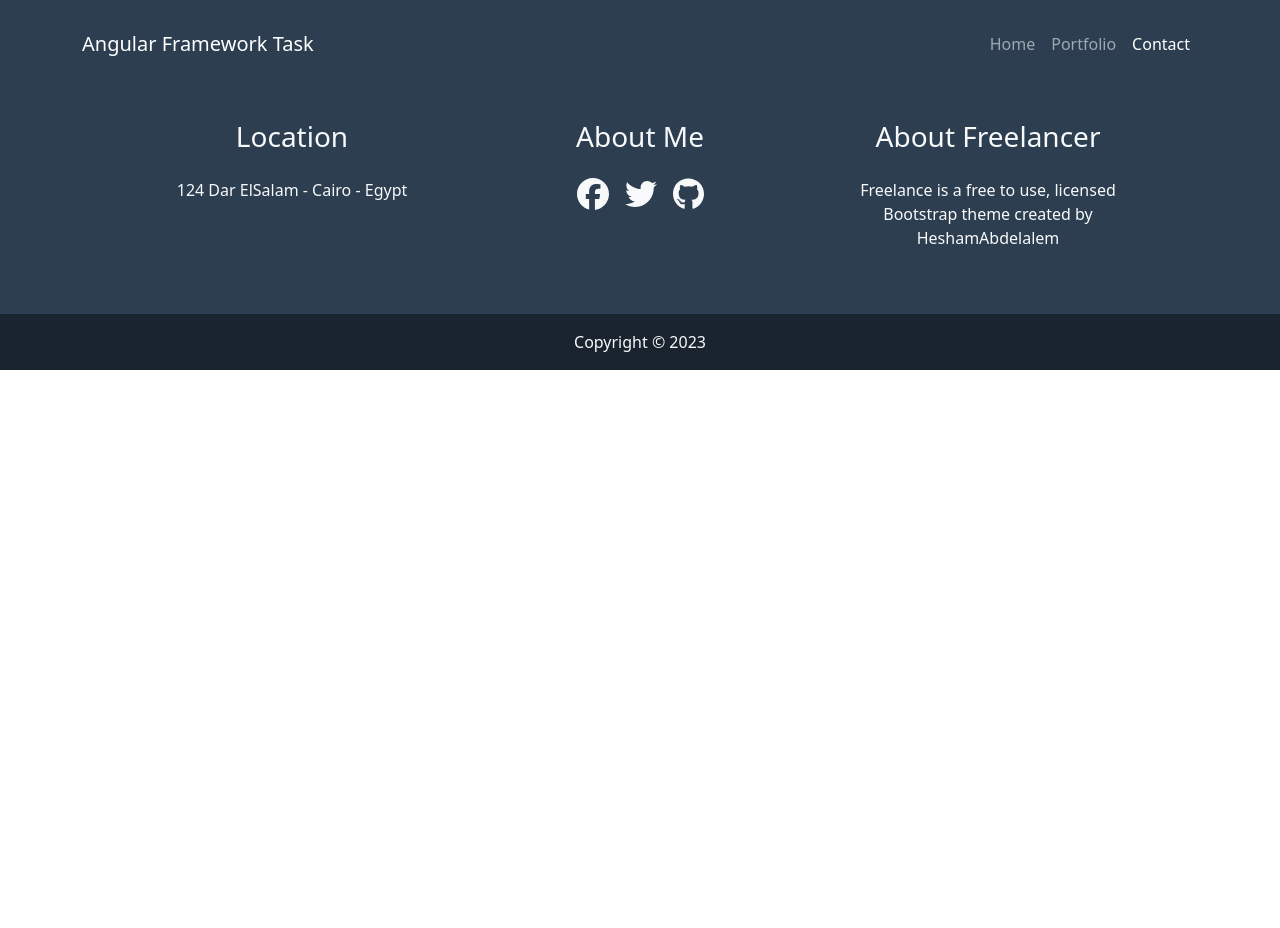
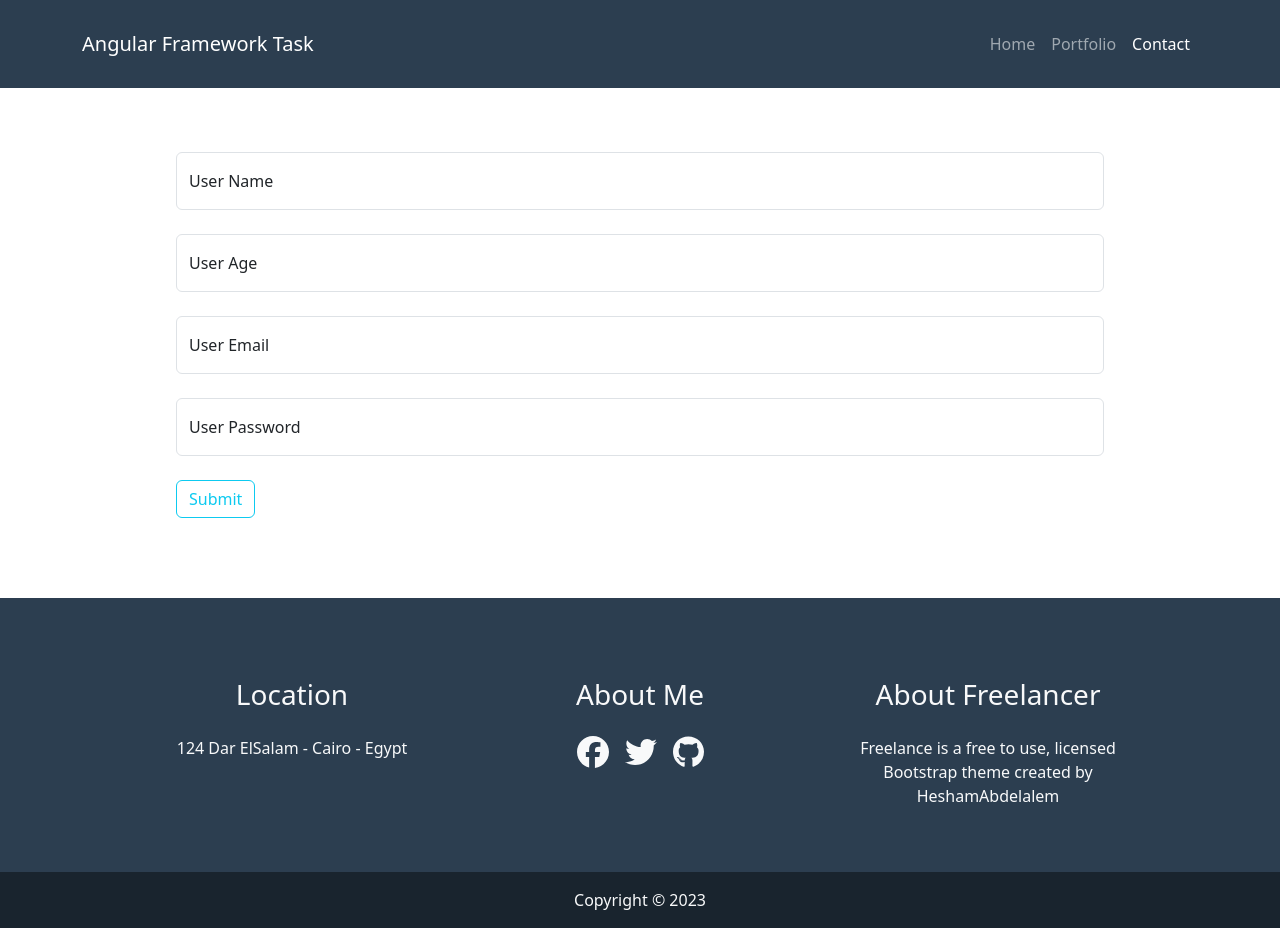
Before and after one commit to HeshamAbdelalem/route-angular-task, an Angular app: page /contact in a window 1280 px wide. Before the commit the page ends 800 px from the top, so only its background shows below. Built offline with nearby package versions, Linux system fonts and the light colour scheme.

Commit message:
adds contact component

```diff
--- a/angular.json
+++ b/angular.json
@@ -86,5 +86,8 @@
         }
       }
     }
+  },
+  "cli": {
+    "analytics": false
   }
 }
--- a/src/app/contact/contact.component.css
+++ b/src/app/contact/contact.component.css
@@ -0,0 +1,4 @@
+.form-container {
+  margin-top: 5rem;
+  margin-bottom: 5rem;
+}
--- a/src/app/contact/contact.component.html
+++ b/src/app/contact/contact.component.html
@@ -1 +1,34 @@
-<p>contact works!</p>
+<div class="mt-5 h-75">s</div>
+<div class="form-container w-75 mx-auto">
+  <div class="form-floating mx-sm-3 mb-4">
+    <input
+      type="text"
+      class="form-control"
+      id="floatingInput"
+      placeholder="more@example.com"
+    />
+    <label for="floatingInput">User Name</label>
+  </div>
+
+  <div class="form-floating mx-sm-3 mb-4">
+    <input type="text" class="form-control" id="userAge" placeholder="***" />
+    <label for="userAge">User Age</label>
+  </div>
+
+  <div class="form-floating mx-sm-3 mb-4">
+    <input type="email" class="form-control" id="userEmail" placeholder="***" />
+    <label for="userEmail">User Email</label>
+  </div>
+
+  <div class="form-floating mx-sm-3 mb-4">
+    <input
+      type="password"
+      class="form-control"
+      id="userPassword"
+      placeholder="***"
+    />
+    <label for="userPassword">User Password</label>
+  </div>
+
+  <button class="btn btn-outline-info ms-3">Submit</button>
+</div>
--- a/src/app/portfolio/portfolio.component.css
+++ b/src/app/portfolio/portfolio.component.css
@@ -24,9 +24,10 @@ img {
   left: 0;
   width: 100%;
   height: 100%;
-  background-color: #55b62eaf;
+  background-color: #1abc9cd2;
   opacity: 0;
-  transition: all 1s ease-in-out;
+  transition: all 0.5s ease-in-out;
+  font-size: 3rem;
 }
 
 .image-layer:hover {
--- a/src/app/portfolio/portfolio.component.html
+++ b/src/app/portfolio/portfolio.component.html
@@ -10,63 +10,104 @@
 
   <!-- ! images  container  -->
 
-  <!-- <div class="row my-4 g-4">
-    <div class="col-md-4 my-2 p-0">
-      <img
-        src="../../assets/poert1.png"
-        alt=""
-        class="rounded rounded-2 w-100"
-      />
+  <div class="row g-5">
+    <div class="col-lg-3 col-md-4 overflow-hidden">
+      <div class="image-container overflow-hidden bg-dark rounded rounded-3">
+        <img src="../../assets/poert1.png" alt="" />
         <div
-        class="layer rounded rounded-2 d-flex justify-content-center align-items-center"
+          class="image-layer d-flex justify-content-center align-items-center text-light"
         >
-        <p>anything</p>
+          <p><i class="fa-solid fa-plus"></i></p>
+        </div>
       </div>
     </div>
 
-    <div class="col-md-4 my-2 p-0">
-      <img
-        src="../../assets/port2.png"
-        alt=""
-        class="rounded rounded-2 w-100"
-      />
+    <div class="col-lg-3 col-md-4 overflow-hidden">
+      <div class="image-container overflow-hidden bg-dark rounded rounded-3">
+        <img src="../../assets/port2.png" alt="" />
         <div
-        class="layer rounded rounded-2 d-flex justify-content-center align-items-center"
+          class="image-layer d-flex justify-content-center align-items-center text-light"
         >
-        <p>anything</p>
+          <p><i class="fa-solid fa-plus"></i></p>
+        </div>
       </div>
     </div>
 
-    <div class="col-md-4 my-2 p-2 p-0">
-      <img
-        src="../../assets/port3.png"
-        alt=""
-        class="rounded rounded-2 w-100"
-      />
+    <div class="col-lg-3 col-md-4 overflow-hidden">
+      <div class="image-container overflow-hidden bg-dark rounded rounded-3">
+        <img src="../../assets/port3.png" alt="" />
         <div
-        class="layer p-2 rounded rounded-2 d-flex justify-content-center align-items-center"
+          class="image-layer d-flex justify-content-center align-items-center text-light"
         >
-        <p>anything</p>
+          <p><i class="fa-solid fa-plus"></i></p>
         </div>
       </div>
-    <div class="col-md-4 my-3">
-      <img src="../../assets/poert1.png" alt="" class="rounded rounded-2" />
     </div>
 
-    <div class="col-md-4 my-3">
-      <img src="../../assets/port2.png" alt="" class="rounded rounded-2" />
+    <div class="col-lg-3 col-md-4 overflow-hidden">
+      <div class="image-container overflow-hidden bg-dark rounded rounded-3">
+        <img src="../../assets/poert1.png" alt="" />
+        <div
+          class="image-layer d-flex justify-content-center align-items-center text-light"
+        >
+          <p><i class="fa-solid fa-plus"></i></p>
         </div>
-    <div class="col-md-4 my-3">
-      <img src="../../assets/port3.png" alt="" class="rounded rounded-2" />
       </div>
-  </div> -->
+    </div>
 
-  <div class="row g-5">
-    <div class="col-md-6 overflow-hidden">
-      <div class="image-container bg-dark">
+    <div class="col-lg-3 col-md-4 overflow-hidden">
+      <div class="image-container overflow-hidden bg-dark rounded rounded-3">
+        <img src="../../assets/port2.png" alt="" />
+        <div
+          class="image-layer d-flex justify-content-center align-items-center text-light"
+        >
+          <p><i class="fa-solid fa-plus"></i></p>
+        </div>
+      </div>
+    </div>
+
+    <div class="col-lg-3 col-md-4 overflow-hidden">
+      <div class="image-container overflow-hidden bg-dark rounded rounded-3">
+        <img src="../../assets/port3.png" alt="" />
+        <div
+          class="image-layer d-flex justify-content-center align-items-center text-light"
+        >
+          <p><i class="fa-solid fa-plus"></i></p>
+        </div>
+      </div>
+    </div>
+
+    <div class="col-lg-3 col-md-4 overflow-hidden">
+      <div class="image-container overflow-hidden bg-dark rounded rounded-3">
         <img src="../../assets/poert1.png" alt="" />
-        <div class="image-layer"><p>anytext</p></div>
+        <div
+          class="image-layer d-flex justify-content-center align-items-center text-light"
+        >
+          <p><i class="fa-solid fa-plus"></i></p>
+        </div>
+      </div>
+    </div>
+
+    <div class="col-lg-3 col-md-4 overflow-hidden">
+      <div class="image-container overflow-hidden bg-dark rounded rounded-3">
+        <img src="../../assets/port2.png" alt="" />
+        <div
+          class="image-layer d-flex justify-content-center align-items-center text-light"
+        >
+          <p><i class="fa-solid fa-plus"></i></p>
+        </div>
+      </div>
+    </div>
+
+    <div class="col-lg-3 col-md-4 overflow-hidden">
+      <div class="image-container overflow-hidden bg-dark rounded rounded-3">
+        <img src="../../assets/port3.png" alt="" />
+        <div
+          class="image-layer d-flex justify-content-center align-items-center text-light"
+        >
+          <p><i class="fa-solid fa-plus"></i></p>
         </div>
       </div>
     </div>
   </div>
+</div>
--- a/src/index.html
+++ b/src/index.html
@@ -1,11 +1,11 @@
-<!doctype html>
+<!DOCTYPE html>
 <html lang="en">
   <head>
-  <meta charset="utf-8">
+    <meta charset="utf-8" />
     <title>AngularTask</title>
-  <base href="/">
-  <meta name="viewport" content="width=device-width, initial-scale=1">
-  <link rel="icon" type="image/x-icon" href="favicon.ico">
+    <base href="/" />
+    <meta name="viewport" content="width=device-width, initial-scale=1" />
+    <link rel="icon" type="image/x-icon" href="favicon.ico" />
   </head>
   <body>
     <app-root></app-root>
```
Lines whose indentation alone changed are shown as unchanged.
